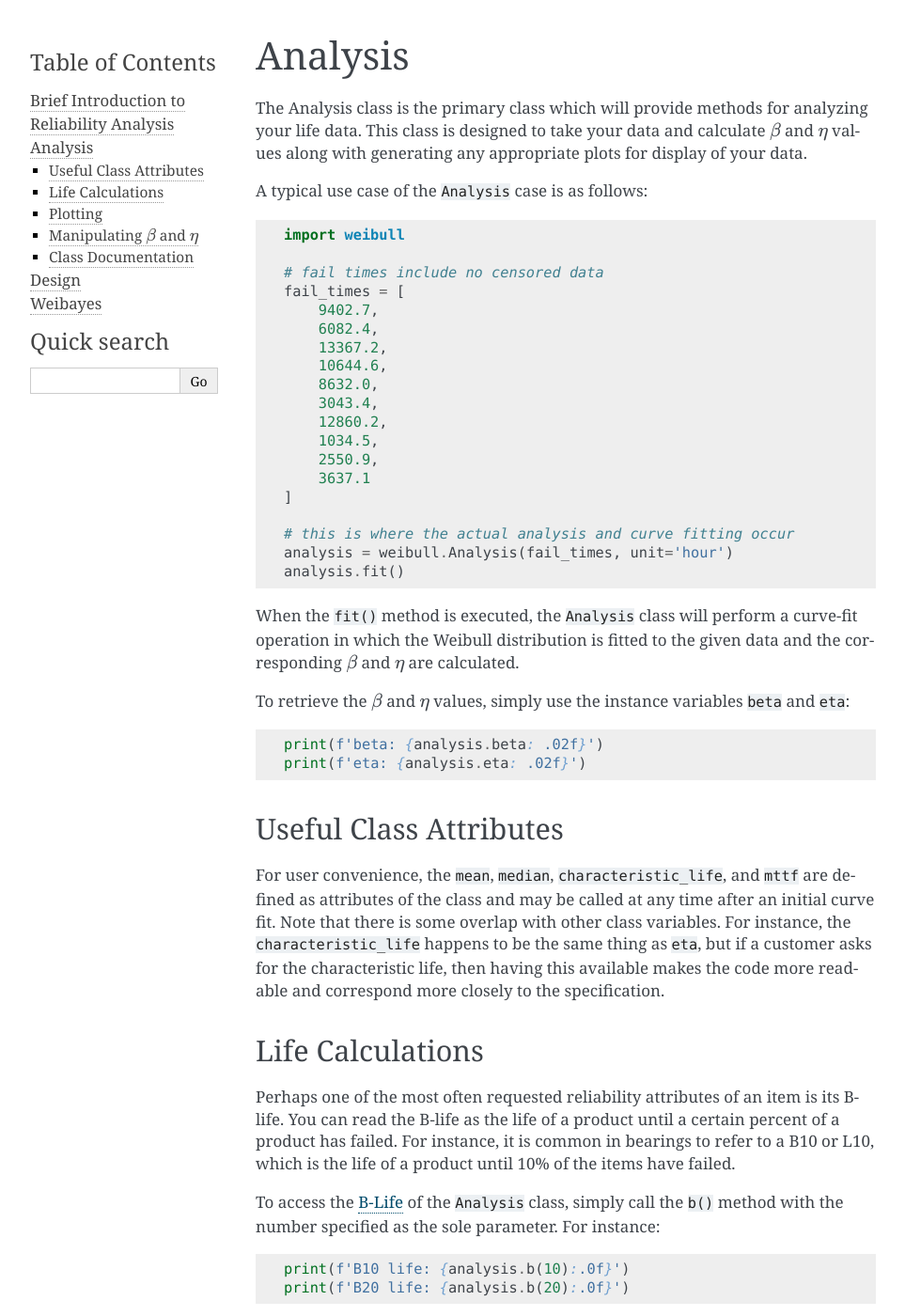
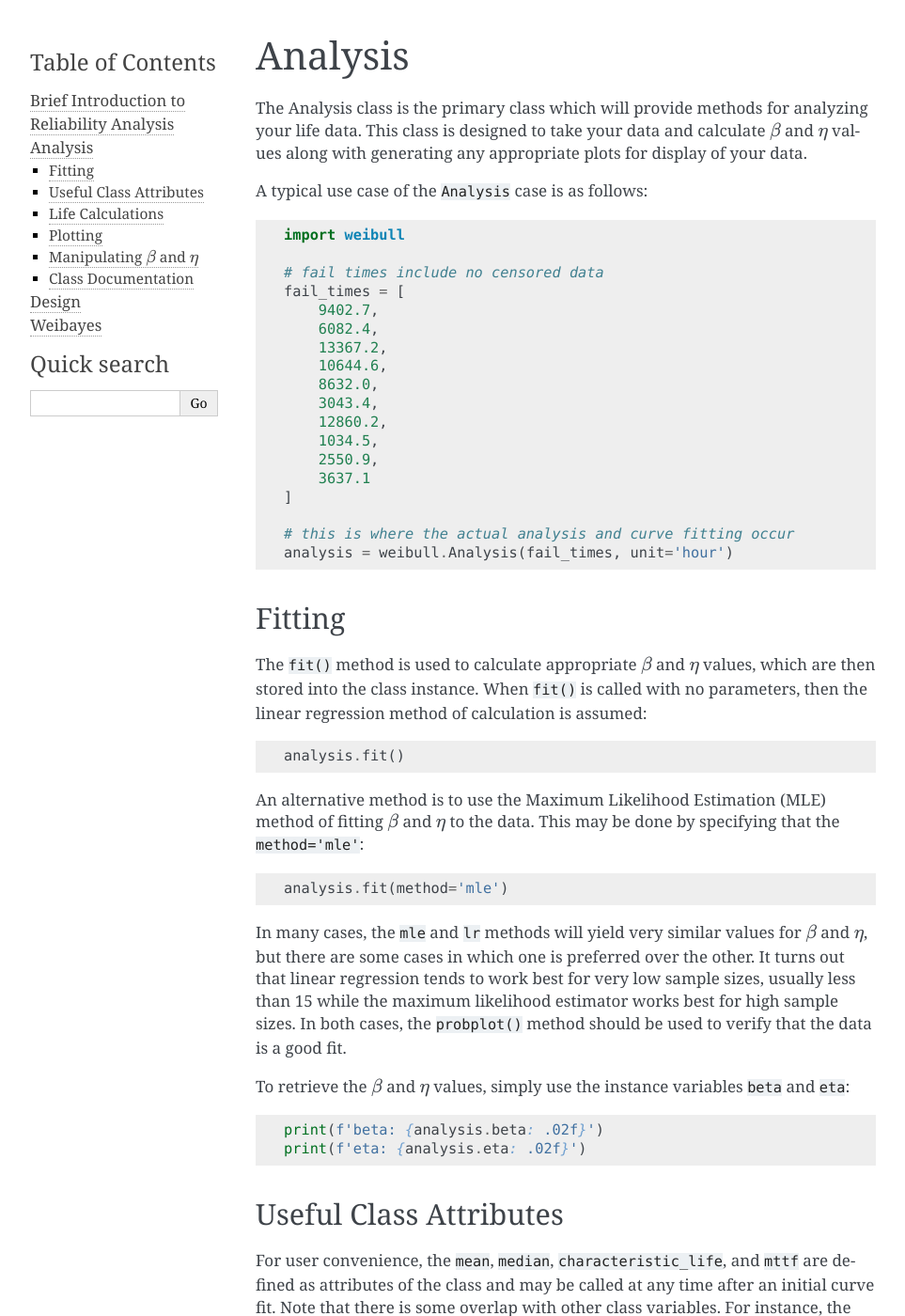
Before and after one commit to slightlynybbled/weibull, a Sphinx documentation site: the page built from docs/analysis.rst, in a window 1280 px wide and 1400 px high. Shown: the whole window at 94% size, without its empty margins (148-1111 px from the left). Built offline with Sphinx 7.4.7, drawn with Linux system fonts in a browser that asks for light colours.

Commit message:
Added documentation for linear regression vs. MLE method of beta and eta estimation.

```diff
--- a/docs/analysis.rst
+++ b/docs/analysis.rst
@@ -23,9 +23,19 @@ A typical use case of the ``Analysis`` case is as follows::
 
     # this is where the actual analysis and curve fitting occur
     analysis = weibull.Analysis(fail_times, unit='hour')
+
+Fitting
+-------
+
+The ``fit()`` method is used to calculate appropriate :math:`\beta` and :math:`\eta` values, which are then stored into the class instance.  When ``fit()`` is called with no parameters, then the linear regression method of calculation is assumed::
+
     analysis.fit()
 
-When the ``fit()`` method is executed, the ``Analysis`` class will perform a curve-fit operation in which the Weibull distribution is fitted to the given data and the corresponding :math:`\beta` and :math:`\eta` are calculated.
+An alternative method is to use the Maximum Likelihood Estimation (MLE) method of fitting :math:`\beta` and :math:`\eta` to the data.  This may be done by specifying that the ``method='mle'``::
+
+    analysis.fit(method='mle')
+
+In many cases, the ``mle`` and ``lr`` methods will yield very similar values for :math:`\beta` and :math:`\eta`, but there are some cases in which one is preferred over the other.  It turns out that linear regression tends to work best for very low sample sizes, usually less than 15 while the maximum likelihood estimator works best for high sample sizes.  In both cases, the ``probplot()`` method should be used to verify that the data is a good fit.
 
 To retrieve the :math:`\beta` and :math:`\eta` values, simply use the instance variables ``beta`` and ``eta``::
 
```
